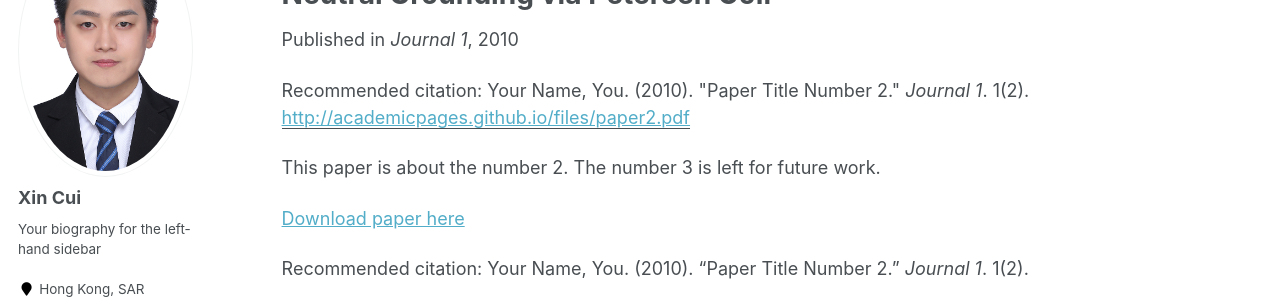
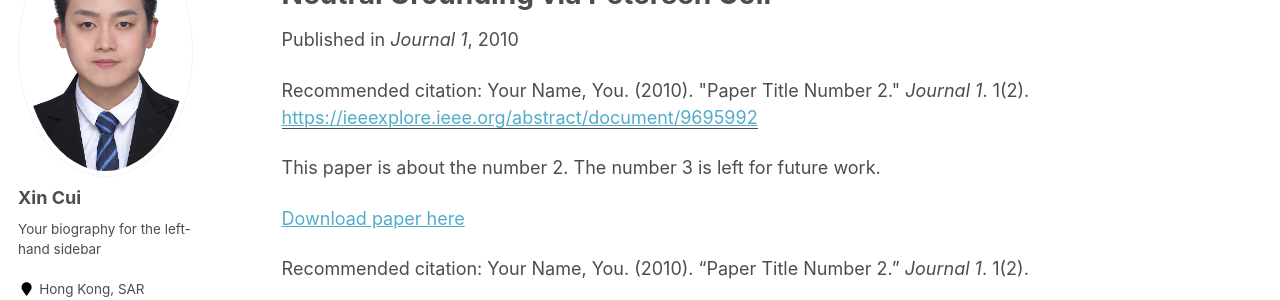
Before and after one commit to CUIXINPOWER/web, a Jekyll site: the page built from _publications/2010-10-01-paper-title-number-2.md, in a window 1280 px wide and 972 px high. Shown: the part 194-494 px from the top of the window. Built offline with Jekyll 4.4.1, drawn with Linux system fonts in a browser that asks for light colours; some web fonts are replaced; part of the change alters nothing that is shown.

Commit message:
Update 2010-10-01-paper-title-number-2.md

```diff
--- a/_publications/2010-10-01-paper-title-number-2.md
+++ b/_publications/2010-10-01-paper-title-number-2.md
@@ -5,11 +5,11 @@ permalink: /publication/2010-10-01-paper-title-number-2
 excerpt: 'This paper is about the number 2. The number 3 is left for future work.'
 date: 2010-10-01
 venue: 'Journal 1'
-paperurl: 'http://academicpages.github.io/files/paper2.pdf'
+paperurl: 'https://ieeexplore.ieee.org/abstract/document/9695992'
 citation: 'Your Name, You. (2010). &quot;Paper Title Number 2.&quot; <i>Journal 1</i>. 1(2).'
 ---
 This paper is about the number 2. The number 3 is left for future work.
 
-[Download paper here](http://academicpages.github.io/files/paper2.pdf)
+[Download paper here](https://ieeexplore.ieee.org/abstract/document/9695992)
 
 Recommended citation: Your Name, You. (2010). "Paper Title Number 2." <i>Journal 1</i>. 1(2).
```
